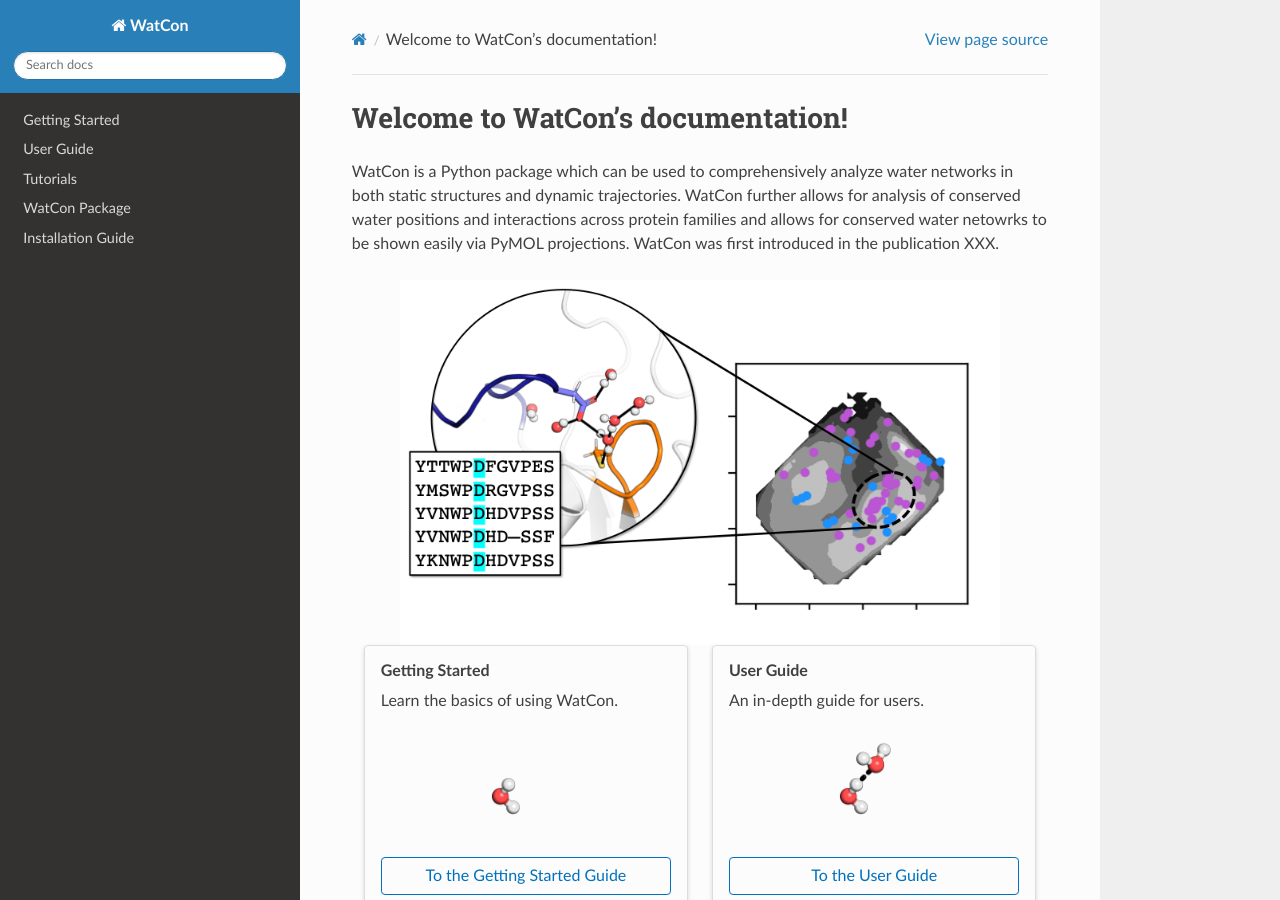
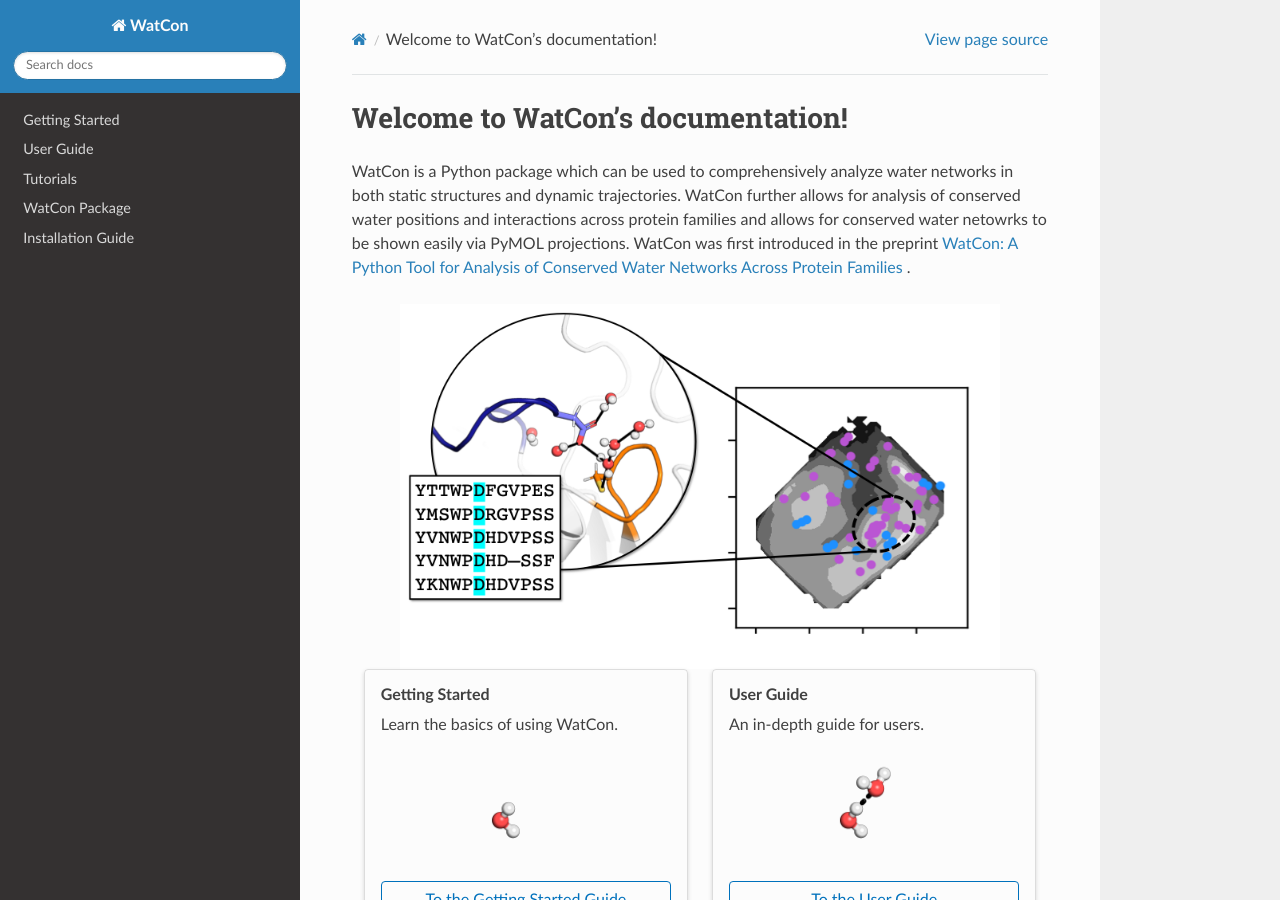
Before and after one commit to kamerlinlab/WatCon, a Sphinx documentation site: the page built from docs/index.rst, in a window 1280 px wide and 900 px high. Built offline with Sphinx 7.4.7 and the Read the Docs theme 3.1.0, drawn with Linux system fonts in a browser that asks for light colours; pages that are not in the unit, such as notebooks, are missing from menus; the version number could not be read and is left out.

Commit message:
Updated publication info for preprint

```diff
--- a/docs/index.rst
+++ b/docs/index.rst
@@ -7,7 +7,7 @@
 =========================================================
 
 WatCon is a Python package which can be used to comprehensively analyze water networks in both static structures and dynamic trajectories.
-WatCon further allows for analysis of conserved water positions and interactions across protein families and allows for conserved water netowrks to be shown easily via PyMOL projections. WatCon was first introduced in the publication XXX.
+WatCon further allows for analysis of conserved water positions and interactions across protein families and allows for conserved water netowrks to be shown easily via PyMOL projections. WatCon was first introduced in the preprint `WatCon: A Python Tool for Analysis of Conserved Water Networks Across Protein Families <https://chemrxiv.org/engage/chemrxiv/article-details/68028e33e561f77ed4af33c7>`_ .
 
 .. image:: images/toc.png
    :width: 600
```
Also changed, not shown: README.md (+2 -2 lines), 1 other file.
